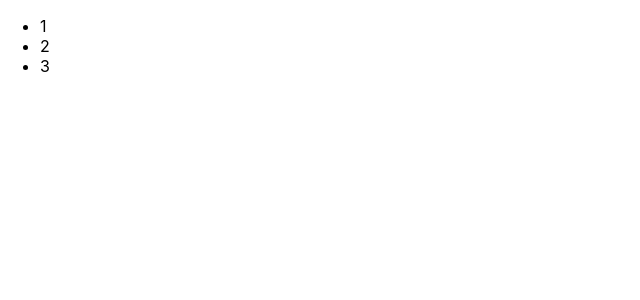
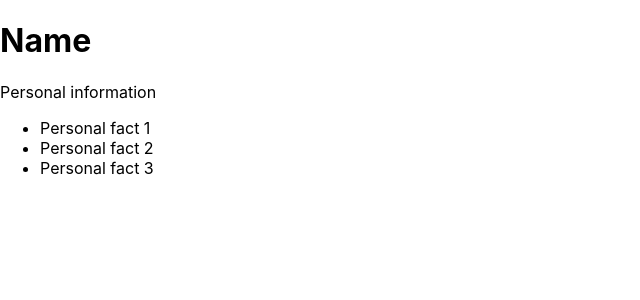
Before and after one commit to SuzanneNL/learn-react, a React (Create React App) app in the folder my-app/: page / in a window 1280 px wide. Shown: the top 300 px of the page, without its empty margins (0-640 px from the left). Built offline with nearby package versions, Linux system fonts and the light colour scheme.

Commit message:
Practice functional components

```diff
--- a/my-app/src/index.js
+++ b/my-app/src/index.js
@@ -4,12 +4,22 @@ import './index.css';
 import App from './App';
 import reportWebVitals from './reportWebVitals';
 
+function MyInfo() {
+	return(
+		<div>
+			<h1>Name</h1>
+			<p>Personal information</p>
+      <ul>
+        <li>Personal fact 1</li>
+        <li>Personal fact 2</li>
+        <li>Personal fact 3</li>
+      </ul>
+		</div>
+	)
+}
+
 ReactDOM.render(
-  <ul>
-    <li>1</li>
-    <li>2</li>
-    <li>3</li>
-  </ul>,
+  <MyInfo />,
   document.getElementById("root")
 )
 
```
